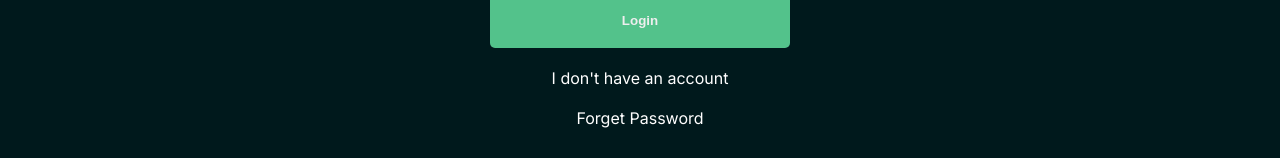
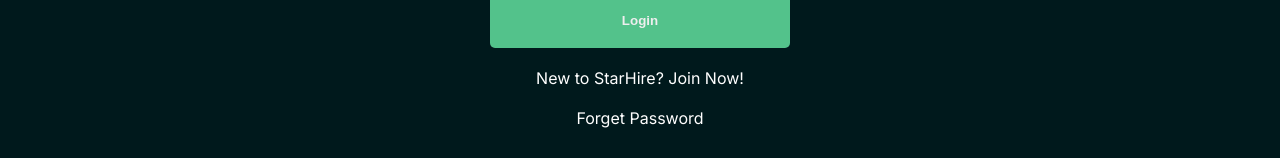
Before and after one commit to StarHire-x/starhire-frontend-client, a Next.js app: page /login in a window 1280 px wide. Shown: the part 529-687 px from the top of the page. Built offline with nearby package versions, Linux system fonts and the light colour scheme; no server answers.

Commit message:
edited text for register acc

```diff
--- a/src/app/login/page.jsx
+++ b/src/app/login/page.jsx
@@ -138,7 +138,7 @@ const Login = () => {
         )}
         {!loading && <button className={styles.button}>Login</button>}
       </form>
-      <Link href="/register">I don&apos;t have an account </Link>
+      <Link href="/register">New to StarHire? Join Now! </Link>
       <Link href="/forgetPassword">Forget Password</Link>
     </div>
   );
```
